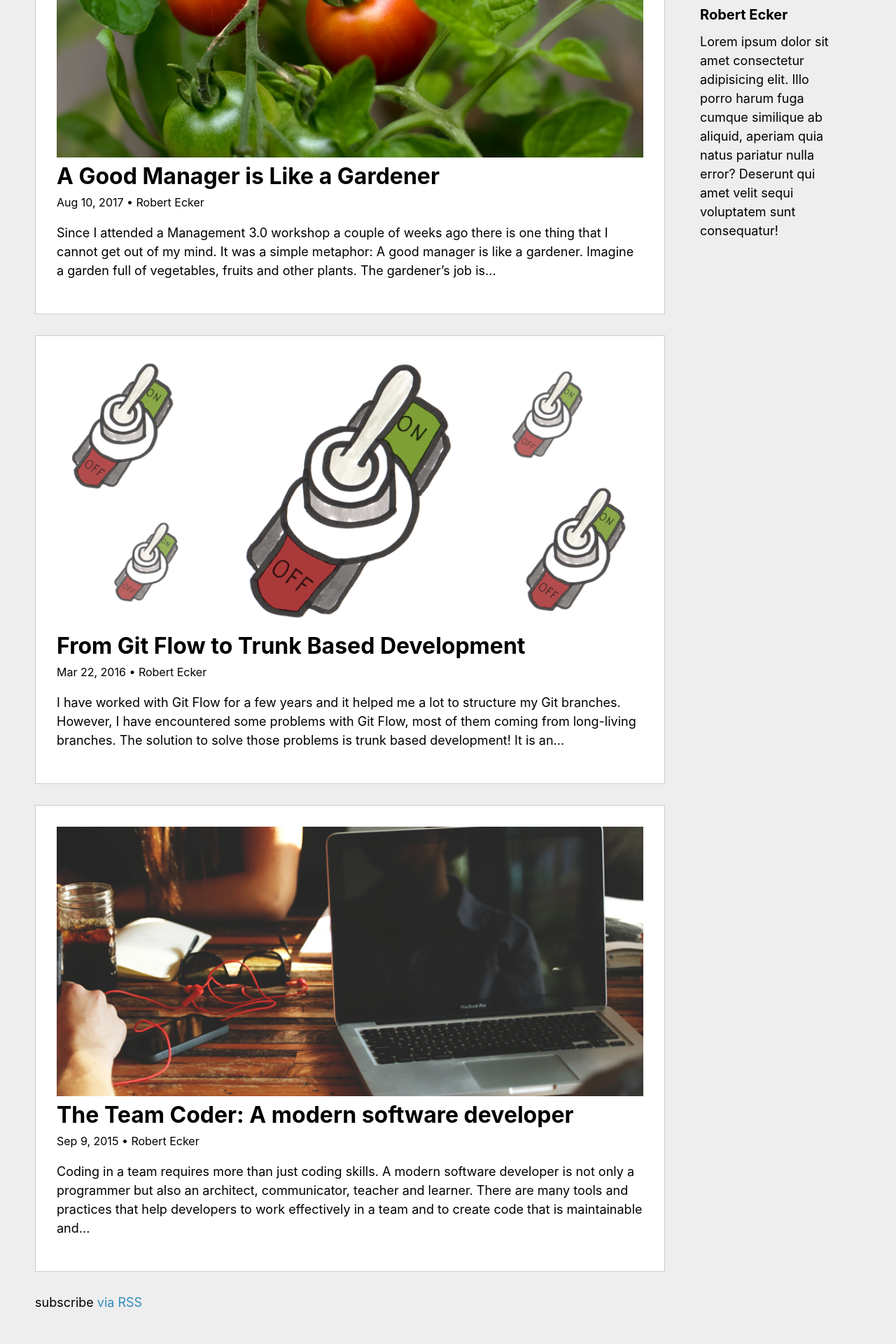
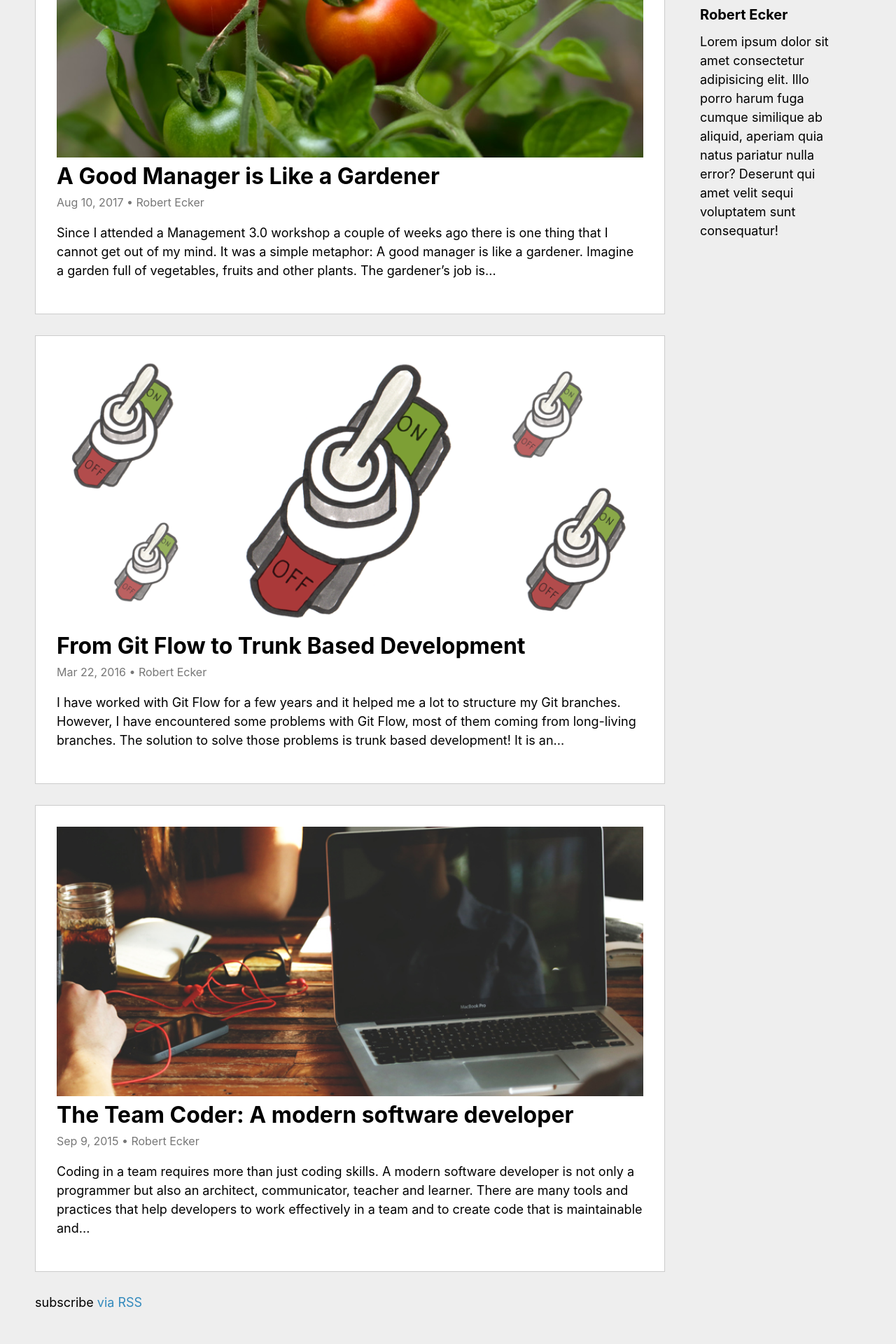
Before and after one commit to team-coder/team-coder.com, a Jekyll site: the page built from index.markdown, in a window 1280 px wide. Shown: the part 341-2261 px from the top of the page at 70% size. Built offline with Jekyll 4.4.1, drawn with Linux system fonts in a browser that asks for light colours.

Commit message:
Fix color of meta data

```diff
--- a/_includes/article-teaser.html
+++ b/_includes/article-teaser.html
@@ -9,7 +9,7 @@
         {%- include article-meta.html post=include.post-%}
 
         {% if include.show-excerpt %}
-        <p>
+        <p class="excerpt">
             {{ include.post.excerpt | strip_html | truncatewords: 50 }}
         </p>
         {% endif %}
--- a/assets/css/style.scss
+++ b/assets/css/style.scss
@@ -153,7 +153,7 @@ main {
         margin: 0 0 5px 0;
     }
 
-    p {
+    .excerpt {
         color: var(--color-text);
     }
 }
```
